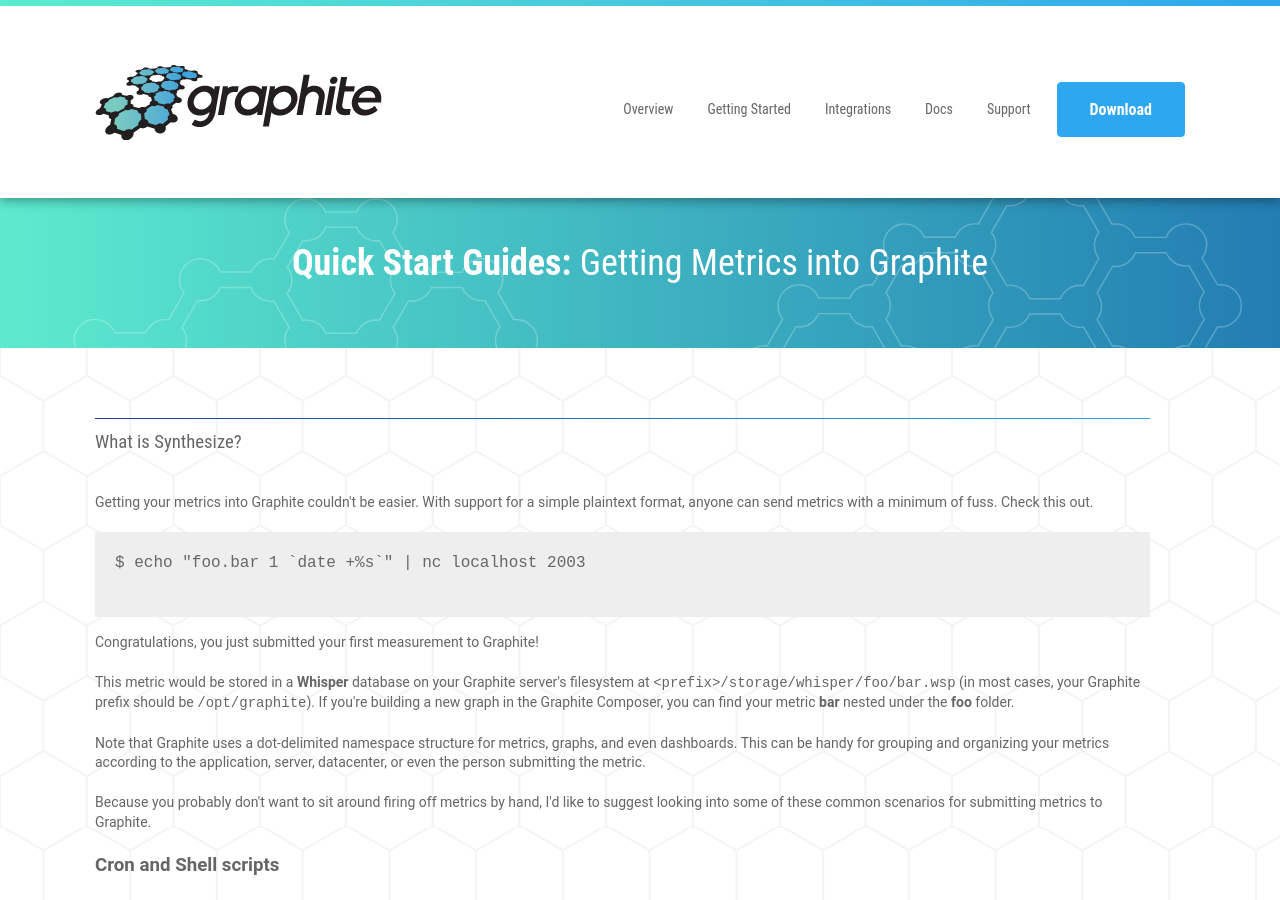
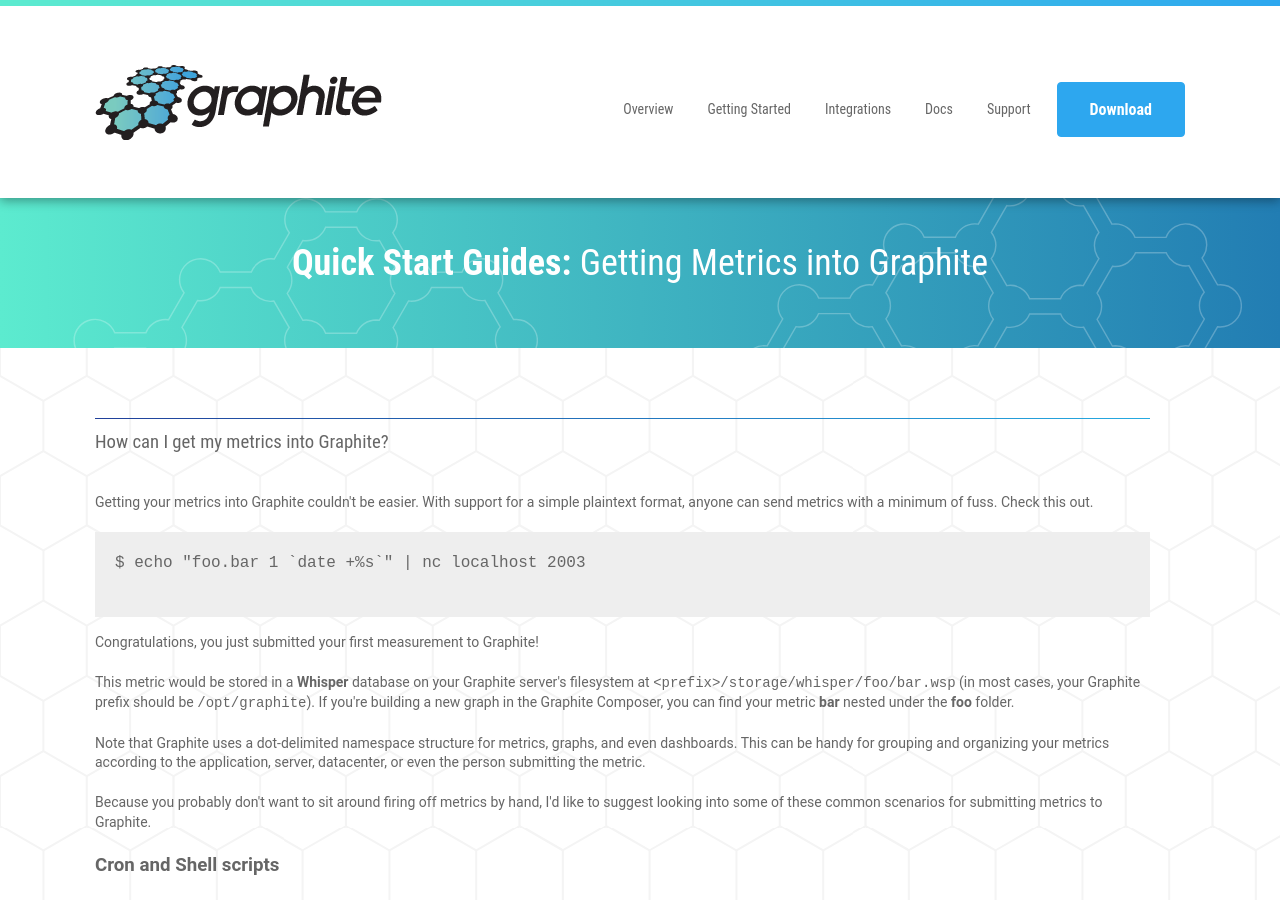
Before and after one commit to graphite-project/graphite-project.github.io, a Jekyll site: the page built from quick-start-guides/feeding-metrics.html, in a window 1280 px wide and 900 px high. Built offline with Jekyll 4.4.1, drawn with Linux system fonts in a browser that asks for light colours; nearby versions of some CDN libraries.

Commit message:
fix header

```diff
--- a/quick-start-guides/feeding-metrics.html
+++ b/quick-start-guides/feeding-metrics.html
@@ -13,7 +13,8 @@
   <div class="wrapper">
     <div class="page-section__full">
       <hr class="hr">
-      <h3 class="section-subhead">What is Synthesize?</h3>
+      <h3 class="section-subhead">How can I get my metrics into Graphite?</h3>
+
       <p>Getting your metrics into Graphite couldn't be easier. With support for a simple plaintext format, anyone can send metrics with a minimum of fuss. Check this out.</p>
 
       <pre>
```
